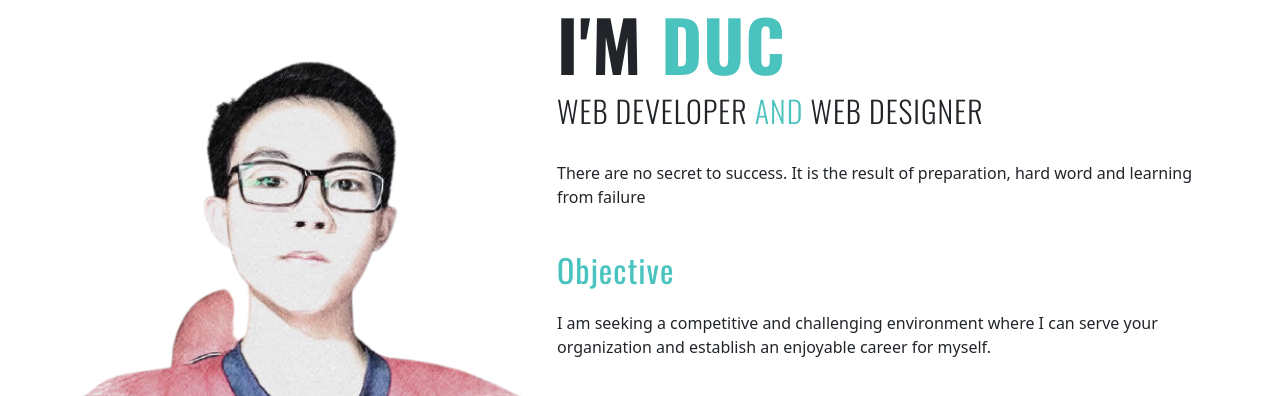
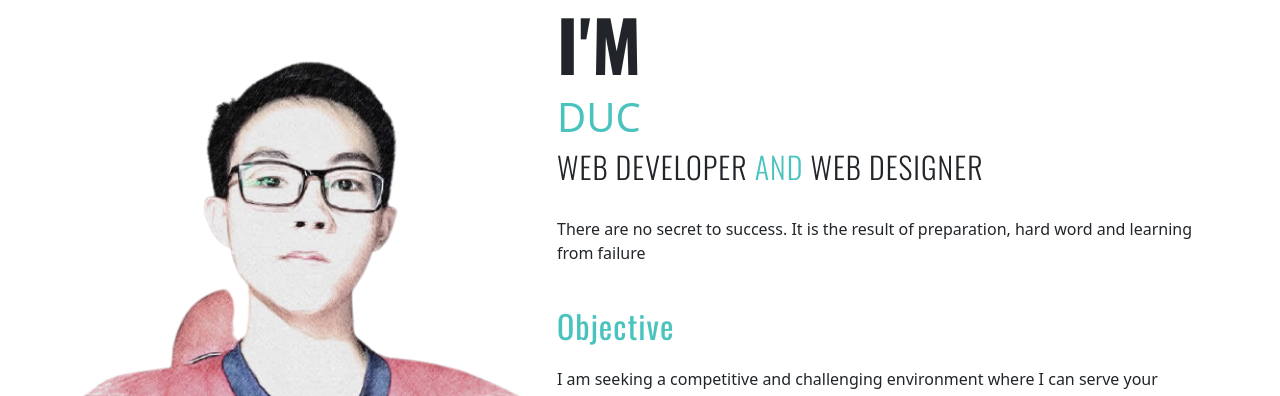
Before and after one commit to AnhducNA/ducCard, a plain HTML site: page index.html in a window 1280 px wide. Shown: the part 95-491 px from the top of the page. Drawn offline with nearby package versions, Linux system fonts and the light colour scheme.

Commit message:
Update index.html

```diff
--- a/index.html
+++ b/index.html
@@ -139,7 +139,7 @@
                         <img src="assets/images/pages/the-man.png" class="img-responsive w-100" alt="Image">
                     </div>
                     <div class="col-sm-7 pt-5">
-                        <h1 class="title-lgx">I'M <span class="text-brand">DUC</span></h1>
+                        <h1 class="title-lgx" data-i18n="home.titleName1">I'M </h1><h1 class="text-brand" data-i18n="home.titleName2">DUC</h1>
                         <h3 class="title-light">WEB DEVELOPER <span class="text-brand">AND</span> WEB DESIGNER</h3>
                         <br>
                         <p data-i18n="home.text1">
```
